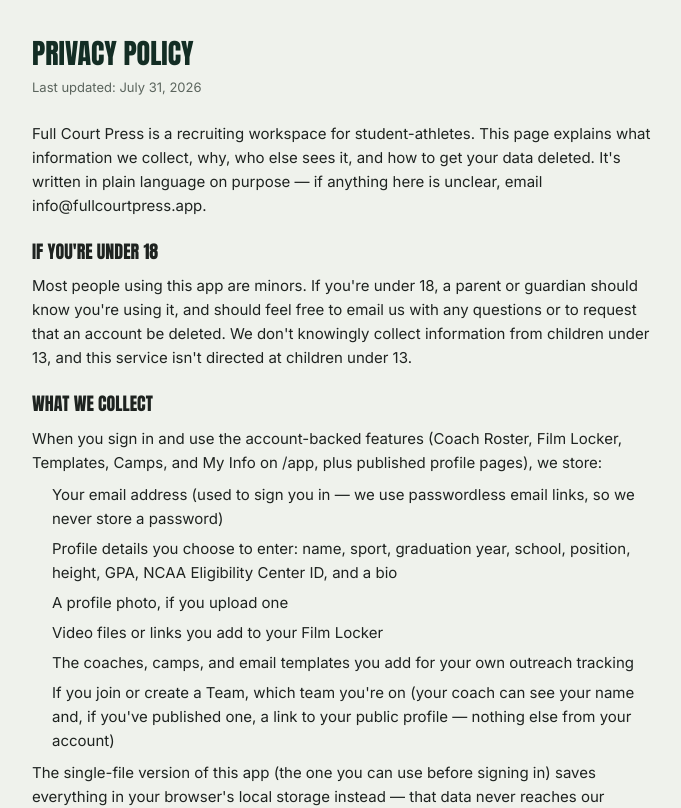
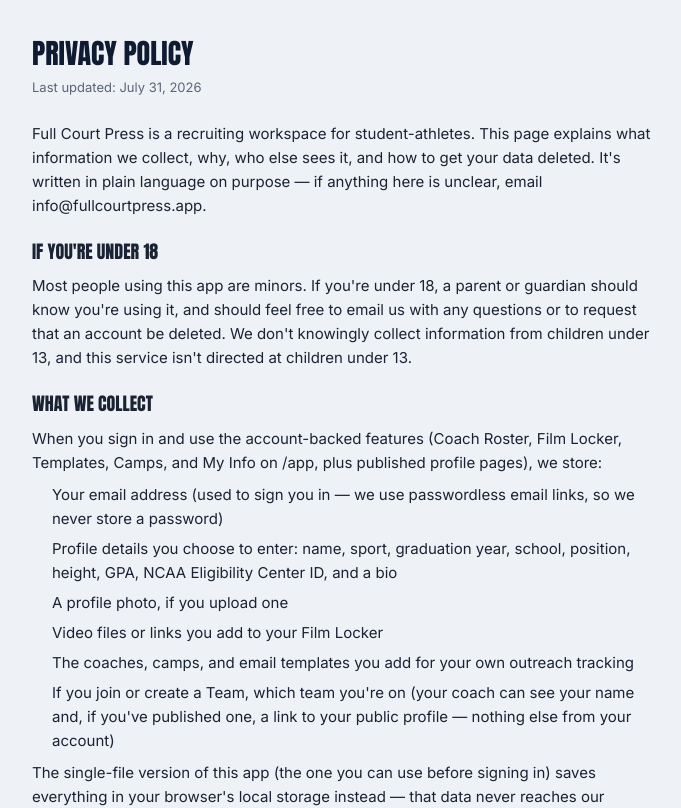
Before and after one commit to aallen499-source/fullcourtpress, a Next.js app: page /privacy in a window 1280 px wide. Shown: the top 808 px of the page, without its empty margins (296-977 px from the left). Built offline with nearby package versions, Linux system fonts and the light colour scheme.

Commit message:
Switch color scheme to deep navy + orange
Replaces the forest-green/gold palette with navy/orange (--turf,
--gold, and related tokens) across both the Next.js app (globals.css)
and the static homepage (full-court-press-app.html) so the two stay
visually in sync.

```diff
--- a/app/globals.css
+++ b/app/globals.css
@@ -1,16 +1,17 @@
 @import "tailwindcss";
 
 :root {
-  --turf: #132d24;
-  --turf-2: #1c4234;
-  --chalk: #eff2ec;
-  --paper: #f9faf6;
-  --gold: #e8b23b;
-  --gold-dim: #c99a34;
-  --ink: #1e2320;
-  --sub: #5b655d;
-  --line: rgba(30, 35, 32, 0.14);
-  --red: #c1502e;
+  /* "Option B" — deep navy + orange */
+  --turf: #0f1b33;
+  --turf-2: #1b2d52;
+  --chalk: #eef1f5;
+  --paper: #f8fafc;
+  --gold: #e8763b;
+  --gold-dim: #c85f2a;
+  --ink: #1a2333;
+  --sub: #5b6478;
+  --line: rgba(15, 27, 51, 0.14);
+  --red: #d64545;
 
   --background: var(--chalk);
   --foreground: var(--ink);
--- a/public/full-court-press-app.html
+++ b/public/full-court-press-app.html
@@ -11,16 +11,17 @@
 <script src="https://cdn.jsdelivr.net/npm/tus-js-client@4/dist/tus.min.js"></script>
 <style>
   :root{
-    --turf:#132D24;
-    --turf-2:#1C4234;
-    --chalk:#EFF2EC;
-    --paper:#F9FAF6;
-    --gold:#E8B23B;
-    --gold-dim:#C99A34;
-    --ink:#1E2320;
-    --sub:#5B655D;
-    --line:rgba(30,35,32,0.14);
-    --red:#C1502E;
+    /* "Option B" — deep navy + orange */
+    --turf:#0F1B33;
+    --turf-2:#1B2D52;
+    --chalk:#EEF1F5;
+    --paper:#F8FAFC;
+    --gold:#E8763B;
+    --gold-dim:#C85F2A;
+    --ink:#1A2333;
+    --sub:#5B6478;
+    --line:rgba(15,27,51,0.14);
+    --red:#D64545;
     --blue:#3D6E8C;
     --green:#3F7A4E;
     --display: 'Anton', sans-serif;
```
